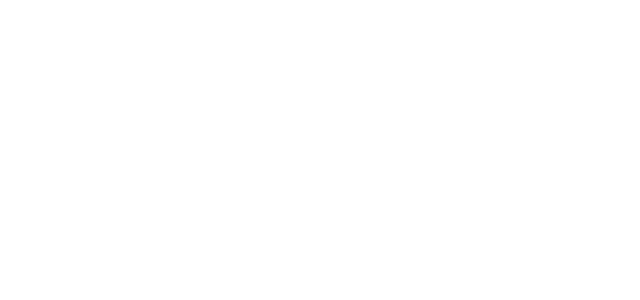
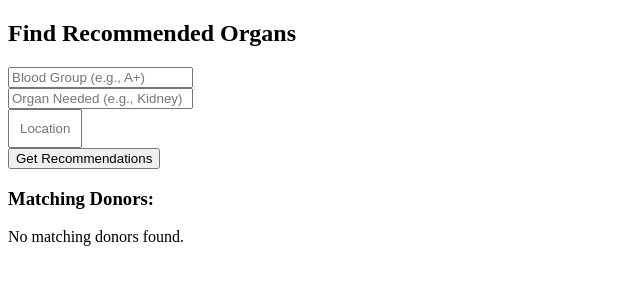
Before and after one commit to gunasekharmalla/ObankSystem, a React (Vite) app: page /dashboard in a window 1280 px wide. Shown: the top 300 px of the page, without its empty margins (0-640 px from the left). Built offline with nearby package versions, Linux system fonts and the light colour scheme.

Commit message:
second change

```diff
--- a/src/App.jsx
+++ b/src/App.jsx
@@ -12,6 +12,7 @@ import Chatbot from "./Components/Chatbot";
 import Recommendation from "./Components/Recommendation";
 import OrganList from "./Components/OrganList";
 import ForgotPassword from './Components/Common/ForgotPassword.jsx';
+import RecipientRecommendations from "./Components/Recommendation.jsx";
 import "./styles/app.css";
 
 function App() {
@@ -27,6 +28,7 @@ function App() {
           <Route path="/patient-forgot-password" element={<ForgotPassword />} />
           <Route path="/patient-register" element={<PatientRegister />} />
           <Route path="/patient-dashboard" element={<PatientDashboard />} />
+          <Route path="/RecipientRecommendations" element={<RecipientRecommendations />} />
           <Route
             path="/dashboard"
             element={
@@ -40,6 +42,7 @@ function App() {
         </Routes>
       </div>
     </Router>
+
   );
 }
 
--- a/src/Components/Homepage.jsx
+++ b/src/Components/Homepage.jsx
@@ -6,6 +6,7 @@ import instagramIcon from '../assets/instagram.png';
 import telegramIcon from '../assets/telegram.png';
 import Navbar from './Navbar';
 import App from '../App';
+import RecipientRecommendations from './Recommendation.jsx';
 
 const Homepage = () => {
   return (
@@ -19,6 +20,7 @@ const Homepage = () => {
               <li><Link to="/contact" style={styles.link}>Contact</Link></li>
               <li><Link to="/Patientlogin" style={styles.link}>Patient</Link></li>
               <li><Link to="/Doctorlogin" style={styles.link}>Doctor</Link></li>
+              <li><Link to="/RecipientRecommendations"style={styles.link}>Recommendation</Link> </li>
             </ul>
           </nav>
 
--- a/src/Components/Recommendation.jsx
+++ b/src/Components/Recommendation.jsx
@@ -1,7 +1,123 @@
-export default function Recommendation()
-{
-    return (
-        <>
-        </>
-    )
-}
+import React, { useState } from "react";
+
+const organsDB = [
+  {
+    id: 1,
+    organ: "Kidney",
+    bloodGroup: "A+",
+    location: "Hyderabad",
+    donorName: "Rahul Kumar",
+    hospital: "Apollo Hospitals"
+  },
+  {
+    id: 2,
+    organ: "Liver",
+    bloodGroup: "B+",
+    location: "Chennai",
+    donorName: "Divya Sharma",
+    hospital: "Global Hospital"
+  },
+  {
+    id: 3,
+    organ: "Heart",
+    bloodGroup: "O+",
+    location: "Hyderabad",
+    donorName: "Neha Singh",
+    hospital: "Yashoda Hospitals"
+  }
+  // Add more mock data or fetch from API
+];
+
+const RecipientRecommendations = () => {
+  const [formData, setFormData] = useState({
+    bloodGroup: "",
+    organ: "",
+    location: ""
+  });
+
+  const [recommendations, setRecommendations] = useState([]);
+
+  const handleChange = (e) => {
+    const { name, value } = e.target;
+    setFormData((prev) => ({
+      ...prev,
+      [name]: value
+    }));
+  };
+
+  const handleSubmit = (e) => {
+    e.preventDefault();
+    const filtered = organsDB.filter(
+      (item) =>
+        (formData.bloodGroup === "" || item.bloodGroup === formData.bloodGroup) &&
+        (formData.organ === "" || item.organ === formData.organ) &&
+        (formData.location === "" || item.location === formData.location)
+    );
+    setRecommendations(filtered);
+  };
+
+  return (
+    <div className="p-6 max-w-3xl mx-auto bg-white rounded-xl shadow-md">
+      <h2 className="text-2xl font-semibold mb-4">Find Recommended Organs</h2>
+      <form onSubmit={handleSubmit} className="grid grid-cols-1 md:grid-cols-3 gap-4 mb-6">
+        <input
+          type="text"
+          name="bloodGroup"
+          placeholder="Blood Group (e.g., A+)"
+          value={formData.bloodGroup}
+          onChange={handleChange}
+          className="p-2 border rounded"
+        />
+        <br/>
+        <input
+          type="text"
+          name="organ"
+          placeholder="Organ Needed (e.g., Kidney)"
+          value={formData.organ}
+          onChange={handleChange}
+          className="p-2 border rounded"
+        />
+        <br/>
+        <input style={{width: "50px",padding:'10px'}}
+          type="text"
+          name="location"
+          placeholder="Location (e.g., Hyderabad)"
+          value={formData.location}
+          onChange={handleChange}
+          className="p-2 border rounded"
+        />
+        <br/>
+        <button
+          type="submit"
+          className="col-span-1 md:col-span-3 bg-blue-600 text-white p-2 rounded hover:bg-blue-700"
+        >
+          Get Recommendations
+        </button>
+      </form>
+
+      <div>
+        <h3 className="text-xl font-semibold mb-3">Matching Donors:</h3>
+        {recommendations.length === 0 ? (
+          <p>No matching donors found.</p>
+        ) : (
+          <ul className="space-y-4">
+            {recommendations.map((item) => (
+              <li
+                key={item.id}
+                className="p-4 border rounded shadow-sm bg-gray-50"
+              >
+                <strong>{item.organ}</strong> available in{" "}
+                <strong>{item.location}</strong> from donor{" "}
+                <strong>{item.donorName}</strong> at{" "}
+                <strong>{item.hospital}</strong> (Blood Group:{" "}
+                <strong>{item.bloodGroup}</strong>)
+              </li>
+            ))}
+          </ul>
+        )}
+      </div>
+    </div>
+  );
+};
+
+export default RecipientRecommendations;
```
